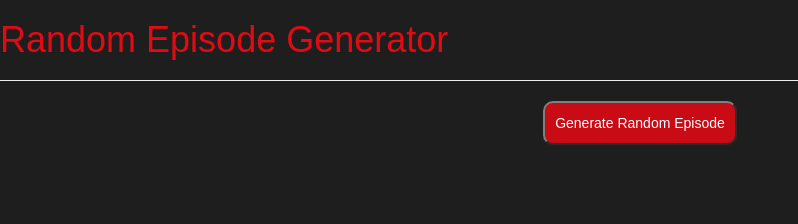
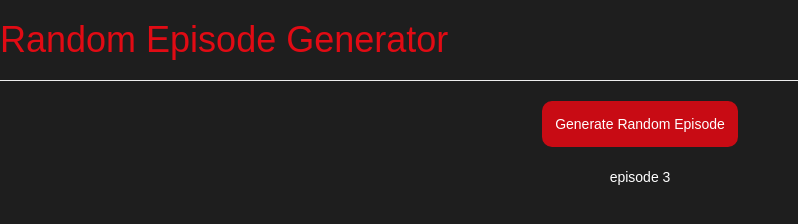
Before and after one commit to EthanJob/episode-generator, a plain HTML site: page index.html in a window 1280 px wide. Both pictures are taken after a click on the button "Generate Random Episode". Shown: the whole page, without its empty margins (0-798 px from the left). Drawn offline with nearby package versions, Linux system fonts and the light colour scheme.

Commit message:
edited button css

```diff
--- a/css/main.css
+++ b/css/main.css
@@ -13,10 +13,25 @@ body {
 }
 
 #gen-btn {
+  border: 3px solid;
   border-radius: 10px;
   background-color: rgb(200, 11, 20);
   padding: 10px;
-  border-color: gray;
+  border-color: rgb(200, 11, 20);
+}
+
+#gen-btn:focus {
+  outline: 0;
+}
+
+#gen-btn:hover {
+  border-color: rgb(150, 11, 20);
+}
+
+#gen-btn:active {
+  background-color: rgb(150, 11, 20);
+  border-color: rgb(150, 11, 20);
+  color: lightgray;
 }
 
 .form-group {
--- a/js/app.js
+++ b/js/app.js
@@ -5,13 +5,19 @@ const $search = $('#gen-btn');
 const $results = $('.results');
 
 // DATABASE
-// const data = (dataBase);
+const data = (dataBase);
 
-const data = (fullData);
+// const data = (fullData);
 
 // FUNCTIONS
 const $clear = () => {
   $('.new').remove();
+};
+
+const randomItem = () => {
+  $results.append( $('<div>').addClass('new') );
+  let $result = data[Math.floor(Math.random()*data.length)];
+  $('.new').append($result);
 };
 
 // const randomItem = () => {
@@ -20,12 +26,6 @@ const $clear = () => {
 //   $('.new').append($result);
 // };
 
-const randomItem = () => {
-  $results.append( $('<div>').addClass('new') );
-  let $result = data[Math.floor(Math.random()*data.length)];
-  $('.new').append($result);
-};
-
 // ACTIONS
 $search.on('click', (event) => {
   $clear();
```
